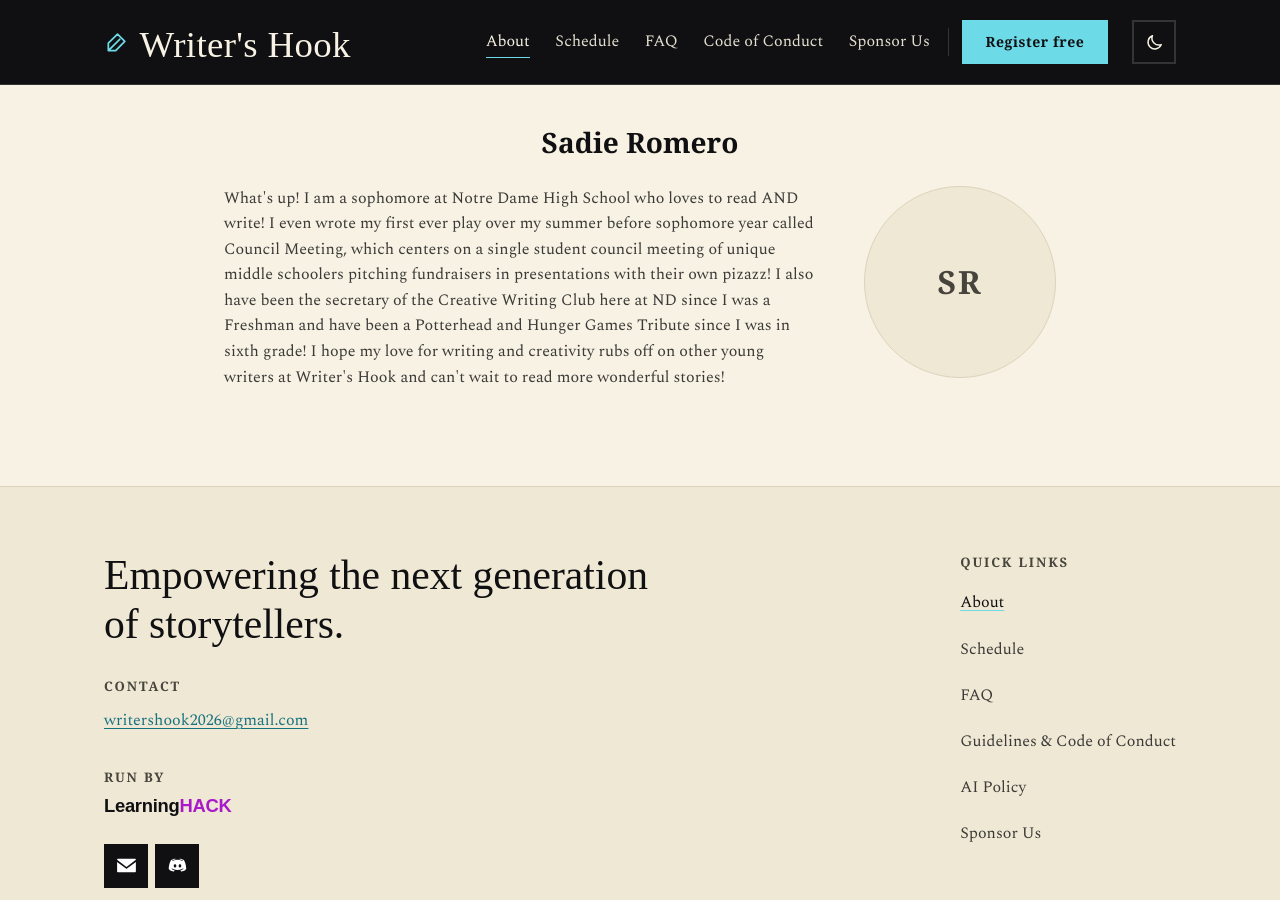
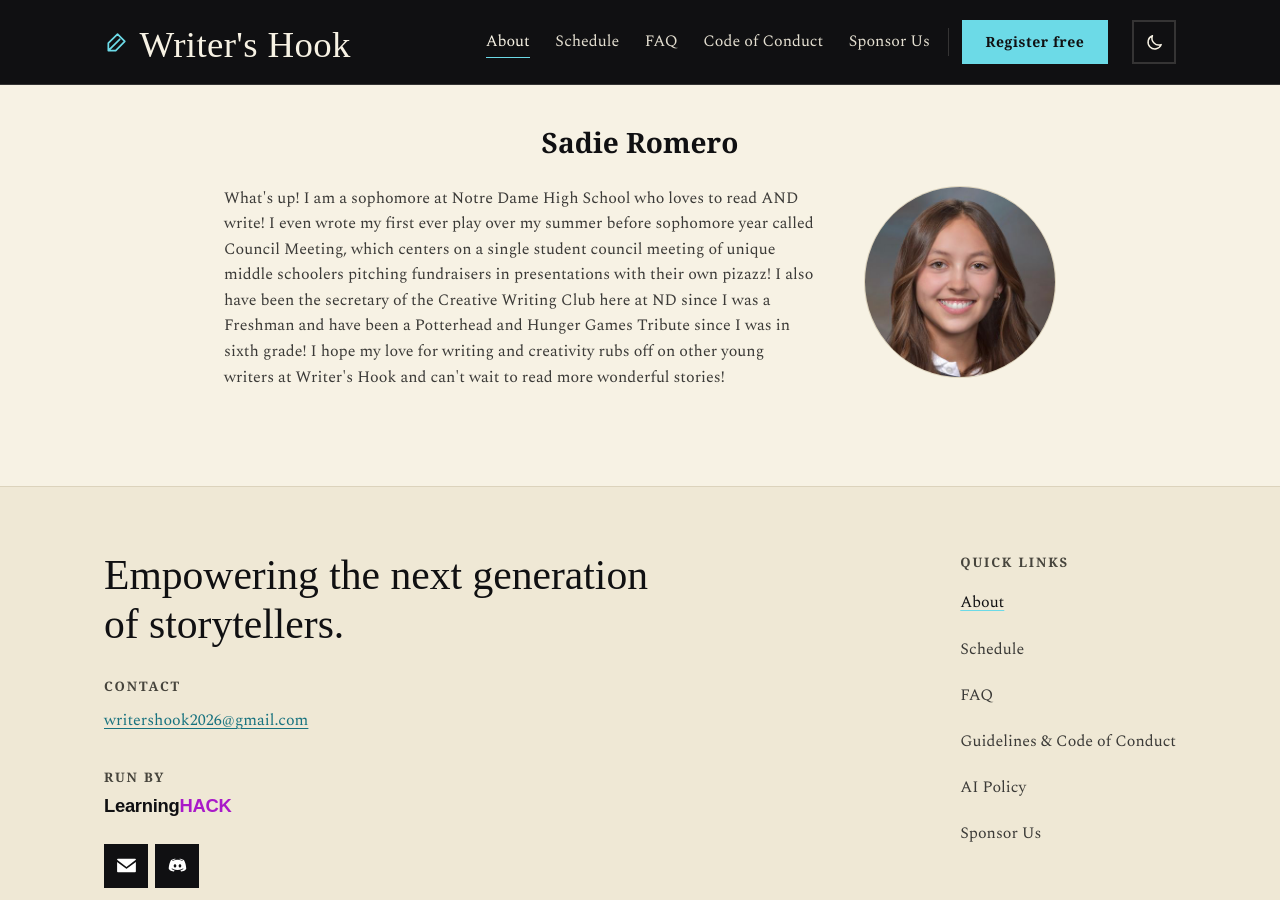
Before and after one commit to Writer-s-Hook/Website, a Jekyll site: the page built from about.md, in a window 1280 px wide and 900 px high, scrolled down 2559 px. Built offline with Jekyll 4.4.1, drawn with Linux system fonts in a browser that asks for light colours; some web fonts are replaced.

Commit message:
Team: add Sadie's photo
Co-Authored-By: Claude Opus 5.5 <noreply@anthropic.com>

```diff
--- a/_data/team.yml
+++ b/_data/team.yml
@@ -49,7 +49,7 @@
     Writer's Hook.
 
 - name: "Sadie Romero"
-  photo: ""
+  photo: "images/team/sadie-romero.jpg"
   bio: >-
     What's up! I am a sophomore at Notre Dame High School who loves to read AND write! I
     even wrote my first ever play over my summer before sophomore year called Council
```
Also changed, not shown: images/team/sadie-romero.jpg (added).
